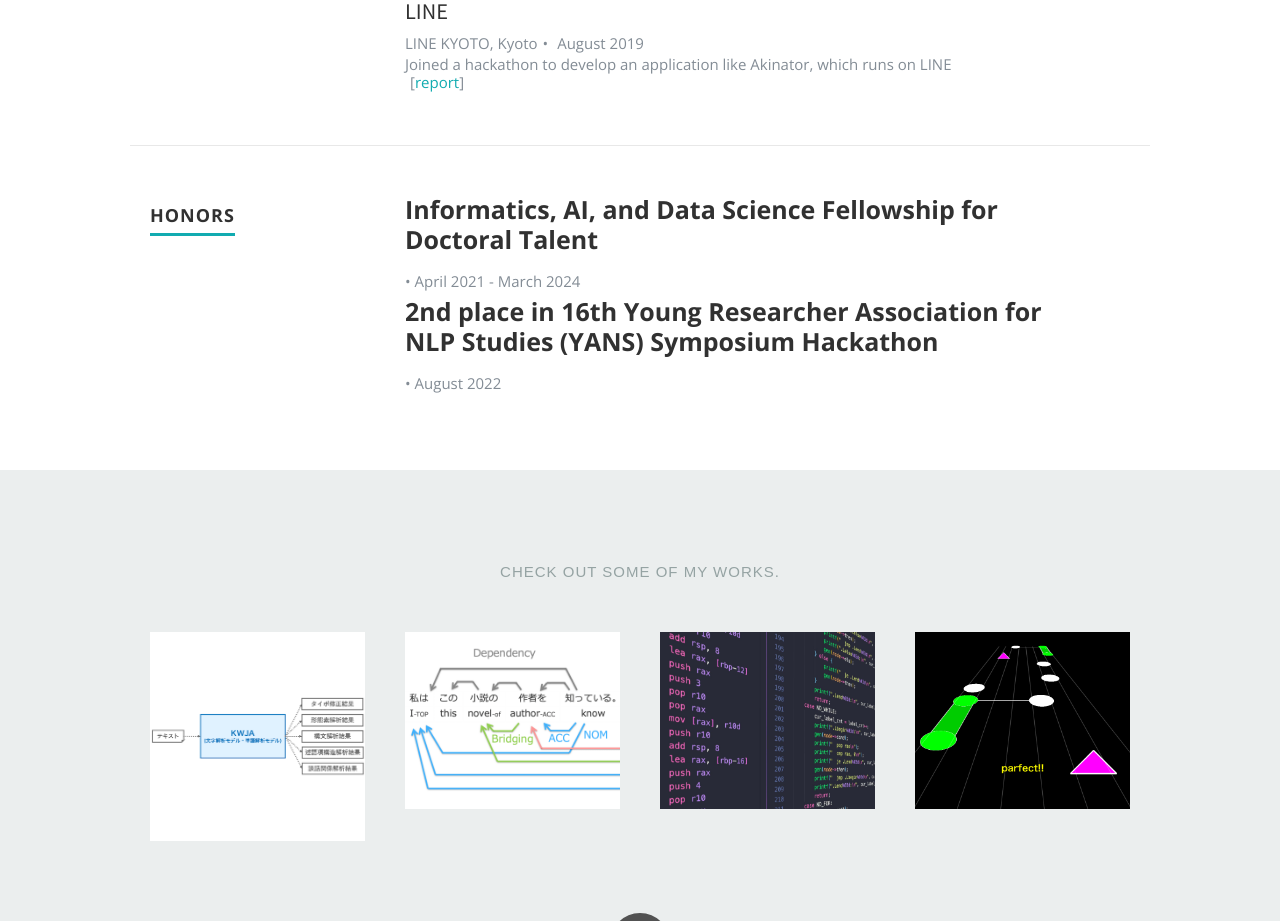
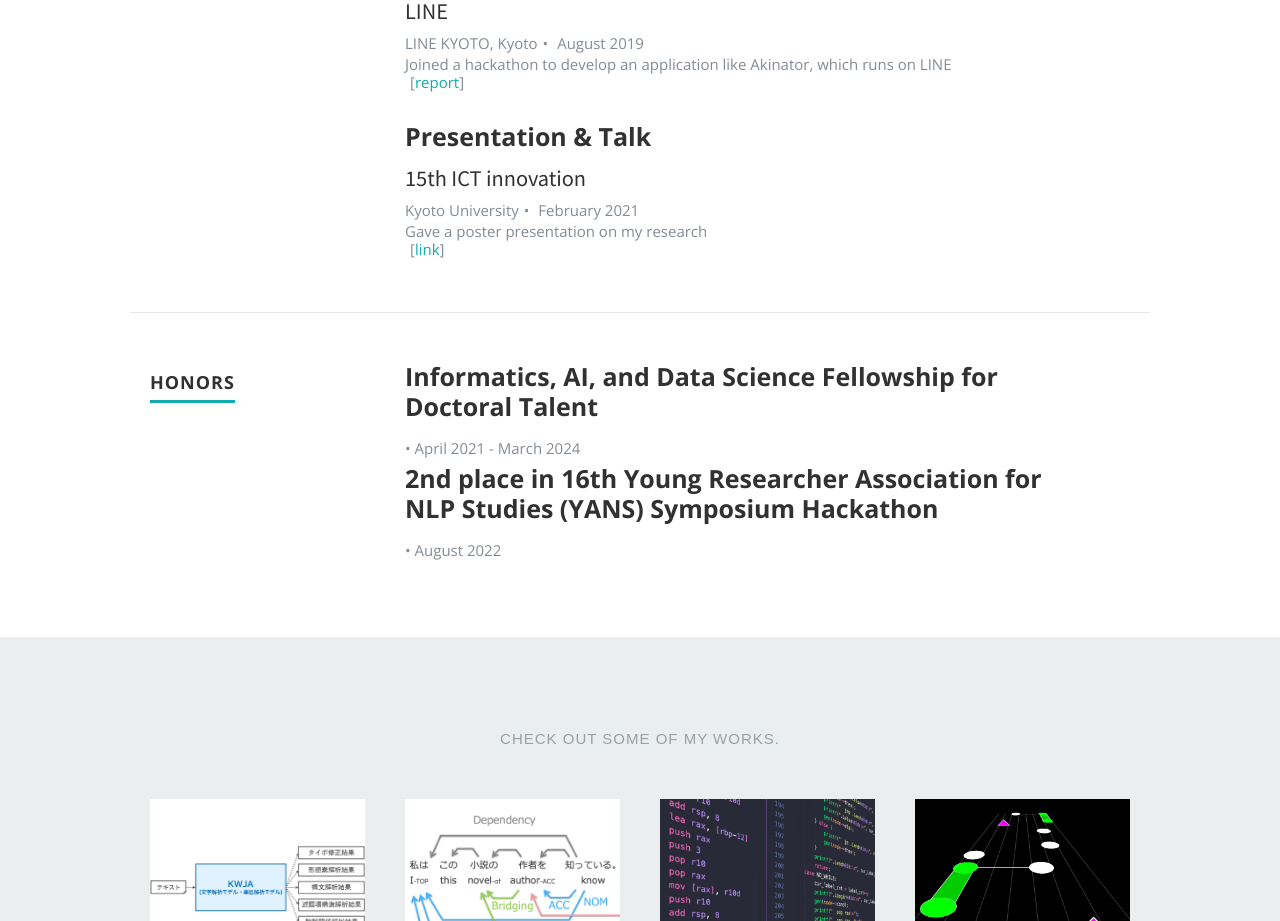
Before and after one commit to nobu-g/nobu-g.github.io, a Next.js app: page / in a window 1280 px wide. Shown: the part 3680-4601 px from the top of the page. Built offline with nearby package versions, Linux system fonts and the light colour scheme.

Commit message:
fix bugs

```diff
--- a/components/Image.jsx
+++ b/components/Image.jsx
@@ -1,3 +1,5 @@
+// Copied from https://stackoverflow.com/questions/70500084/how-to-export-static-images-on-nextjs
+
 import NextImage from "next/image";
 
 const customLoader = ({ src }) => {
--- a/components/Portfolio.jsx
+++ b/components/Portfolio.jsx
@@ -3,13 +3,16 @@ import React from "react";
 const Portfolio = ({data}) => {
   let projects = null;
   if (data) {
-    projects = data.projects.map(function (project) {
+    projects = data.projects.map(project => {
       const projectImage = "images/portfolio/" + project.image;
       return (
         <div key={project.title} className="columns portfolio-item">
           <div className="item-wrap">
             <a href={project.url} title={project.title}>
-              <img alt={project.title} src={projectImage}/>
+              <img
+                alt={project.title}
+                src={projectImage}
+              />
               <div className="overlay">
                 <div className="portfolio-item-meta">
                   <h5>{project.title}</h5>
--- a/components/Resume.jsx
+++ b/components/Resume.jsx
@@ -84,6 +84,26 @@ const Resume = ({data}) => {
       );
     });
 
+    const presentation = data.experience["presentation and talks"].map(pt => {
+      return (
+        <li key={pt.venue}>
+          <h4>{pt.venue}</h4>
+          <p className={style.info}>
+            {pt.place}
+            <span>&bull;</span> <em className={style.date}>{pt.years}</em>
+            <br/>
+            {pt.description}
+            <br/>
+            {Object.entries(pt.resource).map(([kind, url]) => (
+              <span key={kind}>
+                [<a href={url}>{kind}</a>]
+              </span>
+            ))}
+          </p>
+        </li>
+      );
+    });
+
     experience = (
       <>
         <div key="teaching assistant">
@@ -93,6 +113,10 @@ const Resume = ({data}) => {
         <div key="intern">
           <h3>Internship</h3>
           <ul>{intern}</ul>
+        </div>
+        <div key="presentation and talks">
+          <h3>Presentation & Talk</h3>
+          <ul>{presentation}</ul>
         </div>
       </>
     );
--- a/pages/resumeData.json
+++ b/pages/resumeData.json
@@ -163,7 +163,7 @@
       ],
       "presentation and talks": [
         {
-          "company": "15th ICT innovation",
+          "venue": "15th ICT innovation",
           "place": "Kyoto University",
           "years": "February 2021",
           "description": "Gave a poster presentation on my research",
```
Also changed, not shown: public/images/portfolio/kwja.png.
